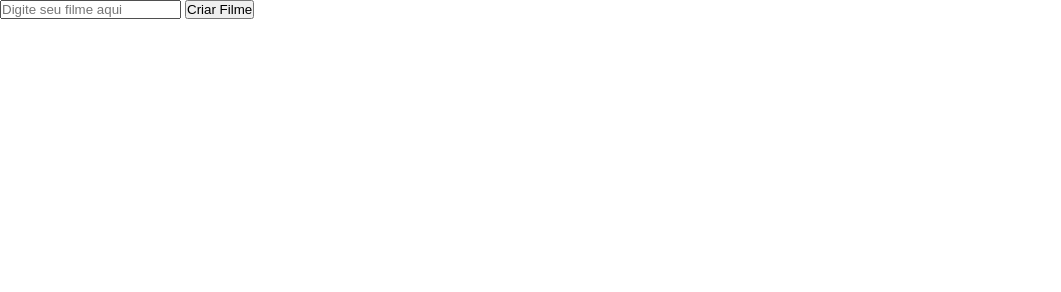
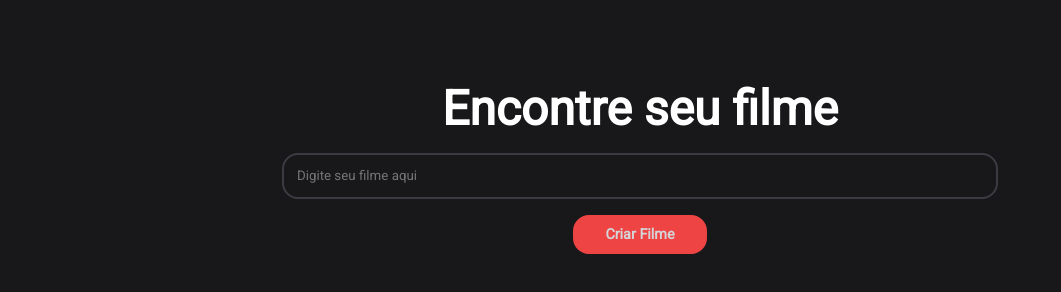
Before and after one commit to Luiz0770/Consultar-Filme, a plain HTML site: page index.html in a window 1280 px wide. Shown: the whole page, without its empty margins (0-1061 px from the left). Drawn offline with Linux system fonts and the light colour scheme.

Commit message:
ajustando o css dos posts

```diff
--- a/index.html
+++ b/index.html
@@ -9,6 +9,7 @@
 <body>
     <section id="formulario">
         <form action="" id="form-buscar-filme">
+            <h2>Encontre seu filme</h2>
             <input type="text" id="inputTitulo" placeholder="Digite seu filme aqui">
             <button id="btnCriar">Criar Filme</button>
         </form>
--- a/main.js
+++ b/main.js
@@ -1,5 +1,6 @@
 const formulario = document.querySelector('#form-buscar-filme')
 const resultadoFilmes = document.querySelector('.resultado-container')
+
 
 function buscarFilme(movie) {
   const apiKey = 'f60febf3e7bf76f4314496086bf8c249';
@@ -35,18 +36,21 @@ function criarElemento(listaMovies) {
   console.log(listaMovies)
   resultadoFilmes.innerHTML = '';
   listaMovies.forEach(filme => {
+    if (filme.poster_path) {
       resultadoFilmes.innerHTML += `
       <div class="filme-container">
           <img src="https://image.tmdb.org/t/p/w500${filme.poster_path}" alt="Poster do filme ${filme.title}">
           <div class="filme-info">
               <h1>${filme.title}</h1>
-            <p>${filme.overview}</p>
+              <p class="verMenos" id="${filme.id}">${filme.overview}</p>
+              <button onclick="verMais(${filme.id})">Ver mais</button>
               <div class="filmes-subinfos">
                   <p>Data: ${filme.release_date}</p>
                   <p>Nota: ${filme.vote_average}</p>
             </div>
           </div>
       </div>`;
+    }
     // listaMovies.forEach(filme => {
     //   const containerFilme = document.createElement('div')
     //   containerFilme.classList.add('filme-container')
@@ -83,3 +87,8 @@ function criarElemento(listaMovies) {
     //   resultadoFilmes.appendChild(containerFilme)
   })
 }
+
+function verMais(id) {
+  const descrisao = document.getElementById(id)
+  descrisao.classList.toggle("verMenos")
+}
--- a/style.css
+++ b/style.css
@@ -1,25 +1,110 @@
-*{
+@import url('https://fonts.googleapis.com/css2?family=Roboto&display=swap');
+
+:root {
+    --font-body: 'Roboto';
+    --color-brand: #EF4444;
+    --color-darkest: #18181B;
+    --color-dark: #3b3b43;
+    --color-mid: #858594;
+    --color-light: #D4D4D8;
+    --color-lightest: #FFFFFF;
+}
+
+* {
     margin: 0;
     padding: 0;
     box-sizing: border-box;
+    font-family: var(--font-body);
+    background-color: var(--color-darkest);
+    color: var(--color-lightest);
 }
 
-.resultado-container{
+/* Formulario */
+
+#formulario{
+    margin-top: 10vh;
+}
+
+#form-buscar-filme {
+    width: 50%;
+    margin: 0 auto;
+    display: flex;
+    flex-direction: column;
+    flex-wrap: wrap;
+    text-align: center;
+    justify-content: center;
+    align-items: center;
+    gap: 1rem;
+
+    & h2 {
+        font-weight: 700;
+        font-size: 3rem;
+        color: var(--color-lightest);
+    }
+
+    & button {
+        background-color: var(--color-brand);
+        color: var(--color-light);
+        font-size: .9em;
+        font-weight: bolder;
+        border: none;
+        border-radius: 1rem;
+        padding: .7rem 2rem;
+        transition: .5s;
+    }
+
+    & button:hover {
+        box-shadow: 1px 1px 20px var(--color-brand);
+        transform: scale(110%);
+    }
+
+    #inputTitulo {
+        width: 80%;
+        padding: 1em;
+        border-radius: 1rem;
+        color: var(--color-lightest);
+        background-color: var(--color-darkest);
+        border: 2px solid var(--color-dark);
+        transition: .5s;
+    }
+
+    #inputTitulo:focus {
+        outline: none;
+        border: 2px solid var(--color-brand);
+        transform: scale(105%);
+    }
+}
+
+
+/* Fim Formulario */
+
+
+/* Resultados */
+.resultado-container {
+    margin-top: 7%;
     display: flex;
     justify-content: space-evenly;
     align-items: flex-start;
+    gap: 3%;
     flex-wrap: wrap;
 }
 
-.filme-container{
+.filme-container {
     width: 15%;
 }
 
-.filme-container img{
-    width: 90%;
+.filme-container img {
+    width: 100%;
+    border-radius: 1rem;
+    box-shadow: 1px 1px 20px var(--color-dark);
+    transition: .5s;
 }
 
-.filme-info{
+.filme-container img:hover {
+    transform: scale(110%);
+}
+
+.filme-info {
     display: flex;
     flex-direction: column;
     flex-wrap: wrap;
@@ -28,12 +113,43 @@
 }
 
 .filme-info p {
-    height: 50px;
+    font-size: .9em;
     overflow: hidden;
+    transition: .8s;
 }
 
-.filmes-subinfos{
+.verMenos {
+    height: 30px;
+}
+
+
+.filmes-subinfos {
     display: flex;
     align-items: center;
     justify-content: space-around;
 }
+
+
+/* Tablet */
+@media screen and (max-width: 1333px) {
+    #form-buscar-filme {
+        width: 70%;
+    }
+
+    .filme-container {
+        width: 25%;
+    }
+
+}
+
+/* Mobile */
+@media screen and (max-width: 640px) {
+    #form-buscar-filme {
+        width: 90%;
+    }
+
+    .filme-container {
+        width: 55%;
+    }
+
+}
```
Lines whose indentation alone changed are shown as unchanged.
